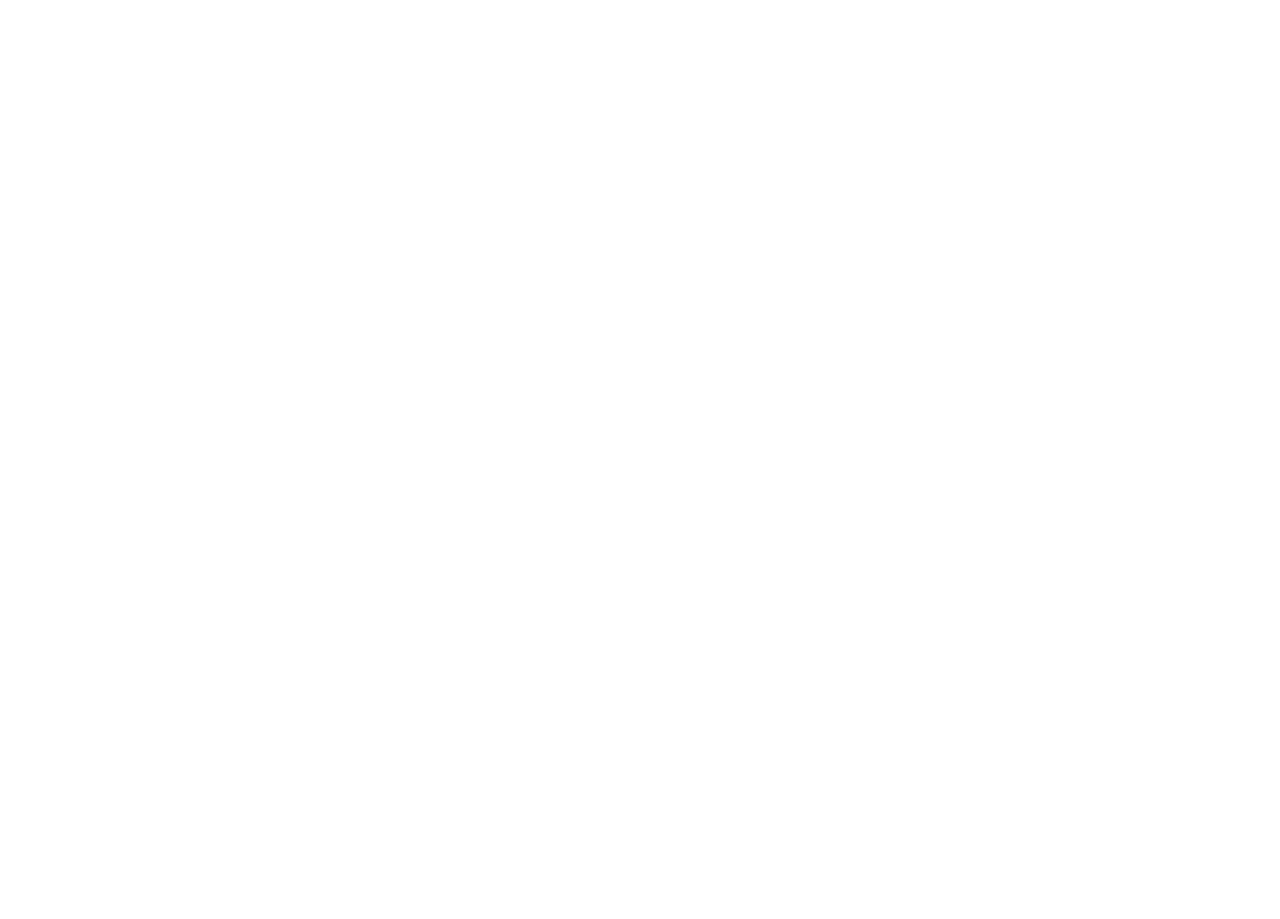
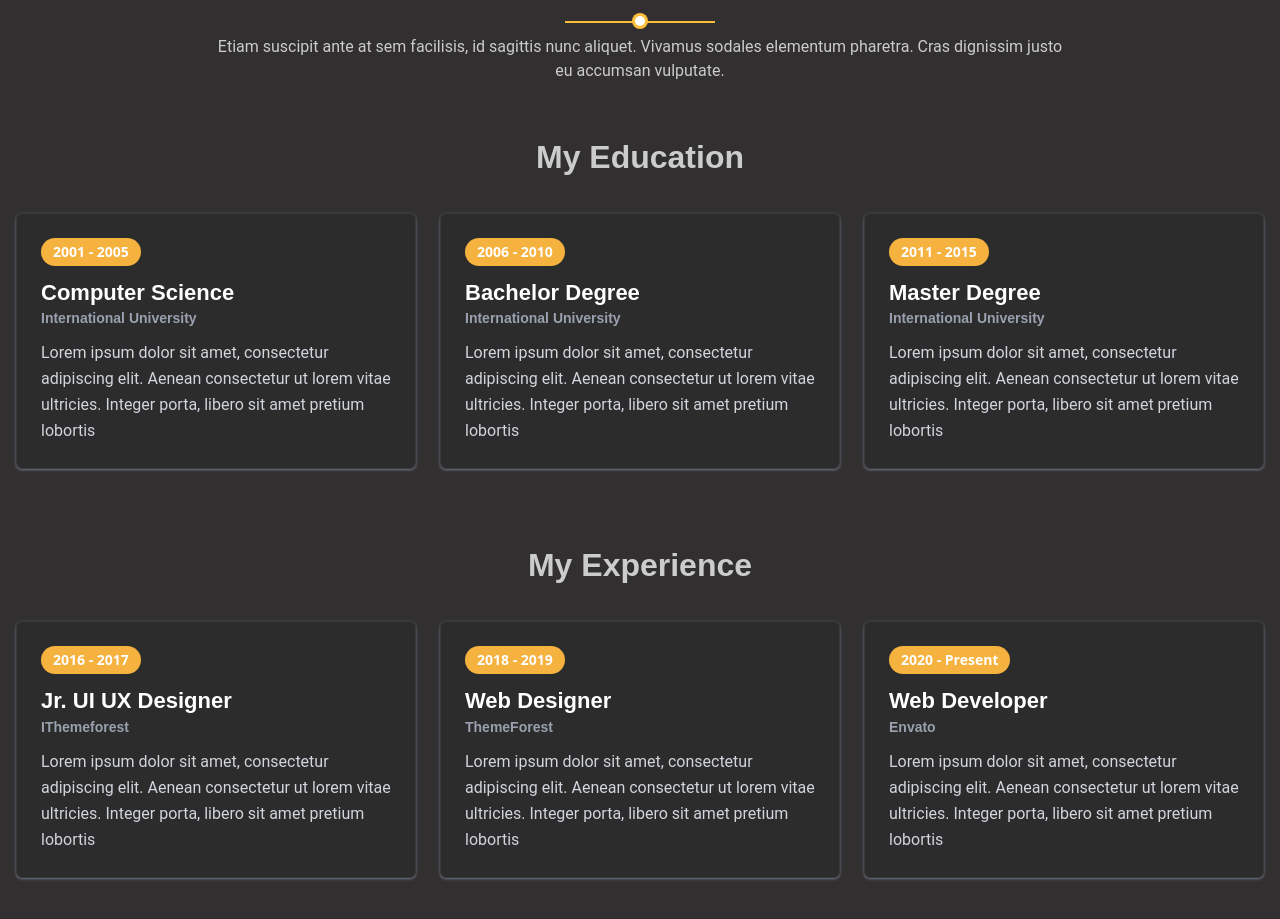
Before and after one commit to Saiful10400/Desh-it-job-task, a React (Vite) app: page / in a window 1280 px wide. Shown: the part 3040-3959 px from the top of the page. Before the commit the page ends 2901 px from the top, so only its background shows below. Built offline with nearby package versions, Linux system fonts and the light colour scheme.

Commit message:
resume section completed.

```diff
--- /dev/null
+++ b/src/components/Resume.tsx
@@ -0,0 +1,64 @@
+import ResumeSection from "./sub-components/ResumeSection";
+import CenterAlign from "./utils/CenterAlign";
+import SectionTittle from "./utils/SectionTittle";
+
+
+
+const Resume = () => {
+
+    const EducaitonDemoData = [
+        {
+            tittle: "Computer Science",
+            designation: "International University",
+            desc: "Lorem ipsum dolor sit amet, consectetur adipiscing elit. Aenean consectetur ut lorem vitae ultricies. Integer porta, libero sit amet pretium lobortis",
+            year: "2001 - 2005"
+        },
+        {
+            tittle: "Bachelor Degree",
+            designation: "International University",
+            desc: "Lorem ipsum dolor sit amet, consectetur adipiscing elit. Aenean consectetur ut lorem vitae ultricies. Integer porta, libero sit amet pretium lobortis",
+            year: "2006 - 2010"
+        },
+        {
+            tittle: "Master Degree",
+            designation: "International University",
+            desc: "Lorem ipsum dolor sit amet, consectetur adipiscing elit. Aenean consectetur ut lorem vitae ultricies. Integer porta, libero sit amet pretium lobortis",
+            year: "2011 - 2015"
+        },
+    ]
+    const ExperienceDemoData = [
+        {
+            tittle: "Jr. UI UX Designer",
+            designation: "IThemeforest",
+            desc: "Lorem ipsum dolor sit amet, consectetur adipiscing elit. Aenean consectetur ut lorem vitae ultricies. Integer porta, libero sit amet pretium lobortis",
+            year: "2016 - 2017"
+        },
+        {
+            tittle: "Web Designer",
+            designation: "ThemeForest",
+            desc: "Lorem ipsum dolor sit amet, consectetur adipiscing elit. Aenean consectetur ut lorem vitae ultricies. Integer porta, libero sit amet pretium lobortis",
+            year: "2018 - 2019"
+        },
+        {
+            tittle: "Web Developer",
+            designation: "Envato",
+            desc: "Lorem ipsum dolor sit amet, consectetur adipiscing elit. Aenean consectetur ut lorem vitae ultricies. Integer porta, libero sit amet pretium lobortis",
+            year: "2020 - Present"
+        },
+    ]
+
+
+    const tittle = "Our Resume"
+    const heading = "Etiam suscipit ante at sem facilisis, id sagittis nunc aliquet. Vivamus sodales elementum pharetra. Cras dignissim justo eu accumsan vulputate."
+    return (
+        <div className="bg-[#312f30]">
+            <SectionTittle tittle={tittle} heading={heading} />
+            <CenterAlign>
+                <ResumeSection data={EducaitonDemoData} tittle="My Education" />
+                <ResumeSection className="mt-[72px] pb-[100px]" data={ExperienceDemoData} tittle="My Experience" />
+            </CenterAlign>
+        </div>
+    );
+};
+
+export default Resume;
--- /dev/null
+++ b/src/components/sub-components/ResumeCard.tsx
@@ -0,0 +1,27 @@
+
+
+const ResumeCard = ({ data }: { data: { tittle: string, designation: string, desc: string, year: string } }) => {
+    return (
+        <div className="bg-[#2c2c2c] text-white p-6 rounded-md shadow shadow-gray-500  border border-[#3a3a3a]">
+            {/* Year Badge */}
+            <div className="inline-block bg-[#f6b23e]  text-sm font-semibold px-3 py-1 rounded-full mb-3">
+                {data.year}
+            </div>
+
+            {/* Title */}
+            <h3 className="text-[22px] poppins-bold text-white leading-snug">
+                {data.tittle}
+            </h3>
+
+            {/* Subtitle */}
+            <p className="text-sm poppins-bold text-gray-400 mb-3">{data.designation}</p>
+
+            {/* Description */}
+            <p className="text-[16px] roboto-regular text-gray-300 leading-relaxed">
+                {data.desc}
+            </p>
+        </div>
+    );
+};
+
+export default ResumeCard;
--- /dev/null
+++ b/src/components/sub-components/ResumeSection.tsx
@@ -0,0 +1,16 @@
+import ResumeCard from "./ResumeCard";
+
+
+
+const ResumeSection = ({ tittle, data, className }: {className?:string, tittle: string, data: { tittle: string, designation: string, desc: string, year: string }[] }) => {
+    return (
+        <div className={className}>
+            <h1 className="text-center text-[32px] poppins-bold text-[#ccc] mb-[32px]">{tittle}</h1>
+            <div className="grid grid-cols-3 gap-[24px]">
+                {data?.map((item, key) => <ResumeCard data={item} key={key} />)}
+            </div>
+        </div>
+    );
+};
+
+export default ResumeSection;
--- a/src/components/utils/SectionTittle.tsx
+++ b/src/components/utils/SectionTittle.tsx
@@ -5,8 +5,8 @@
 
 
     return (
-        <div className=" flex justify-center items-center flex-col mb-[50px] mt-[100px]">
-            <h1 className="text-[30px] poppins-bold">{tittle}</h1>
+        <div className=" flex justify-center items-center flex-col mb-[50px] pt-[100px]">
+            <h1 className="text-[30px] poppins-bold text-[#ccc]">{tittle}</h1>
             <span className="mt-[15px] w-[150px] h-[2px] bg-[#ffbd39] relative ">
                 <span className="w-[16px] h-[16px] rounded-full bg-[#ffbd39] inline-flex absolute bottom-[-6px] left-[calc(75px-8px)] items-center justify-center">
                     <span className="w-[10px] h-[10px] rounded-full inline-block bg-white"></span>
--- a/src/index.css
+++ b/src/index.css
@@ -56,59 +56,6 @@
   font-style: normal;
 }
 
-.poppins-thin-italic {
-  font-family: "Poppins", sans-serif;
-  font-weight: 100;
-  font-style: italic;
-}
-
-.poppins-extralight-italic {
-  font-family: "Poppins", sans-serif;
-  font-weight: 200;
-  font-style: italic;
-}
-
-.poppins-light-italic {
-  font-family: "Poppins", sans-serif;
-  font-weight: 300;
-  font-style: italic;
-}
-
-.poppins-regular-italic {
-  font-family: "Poppins", sans-serif;
-  font-weight: 400;
-  font-style: italic;
-}
-
-.poppins-medium-italic {
-  font-family: "Poppins", sans-serif;
-  font-weight: 500;
-  font-style: italic;
-}
-
-.poppins-semibold-italic {
-  font-family: "Poppins", sans-serif;
-  font-weight: 600;
-  font-style: italic;
-}
-
-.poppins-bold-italic {
-  font-family: "Poppins", sans-serif;
-  font-weight: 700;
-  font-style: italic;
-}
-
-.poppins-extrabold-italic {
-  font-family: "Poppins", sans-serif;
-  font-weight: 800;
-  font-style: italic;
-}
-
-.poppins-black-italic {
-  font-family: "Poppins", sans-serif;
-  font-weight: 900;
-  font-style: italic;
-}
 
 .roboto-regular {
   font-family: "Roboto", sans-serif;
--- a/src/page/Home.tsx
+++ b/src/page/Home.tsx
@@ -1,6 +1,7 @@
 import AboutMe from "../components/AboutMe";
 import Cover from "../components/Cover";
 import Nav from "../components/Nav";
+import Resume from "../components/Resume";
 import Service from "../components/Service";
 
 
@@ -11,7 +12,8 @@
             <Nav />
             <Cover />
             <AboutMe />
-            <Service/>
+            <Service />
+            <Resume />
         </div>
     );
 };
```
